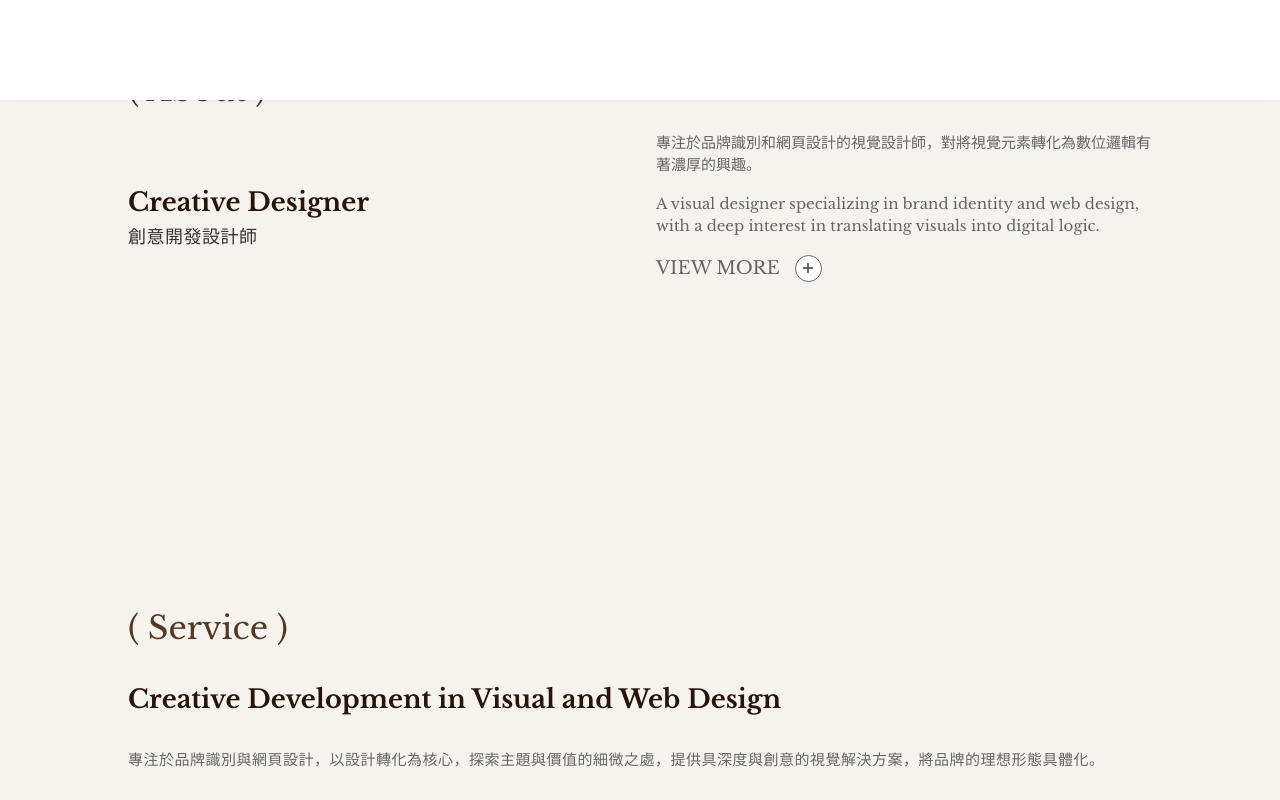
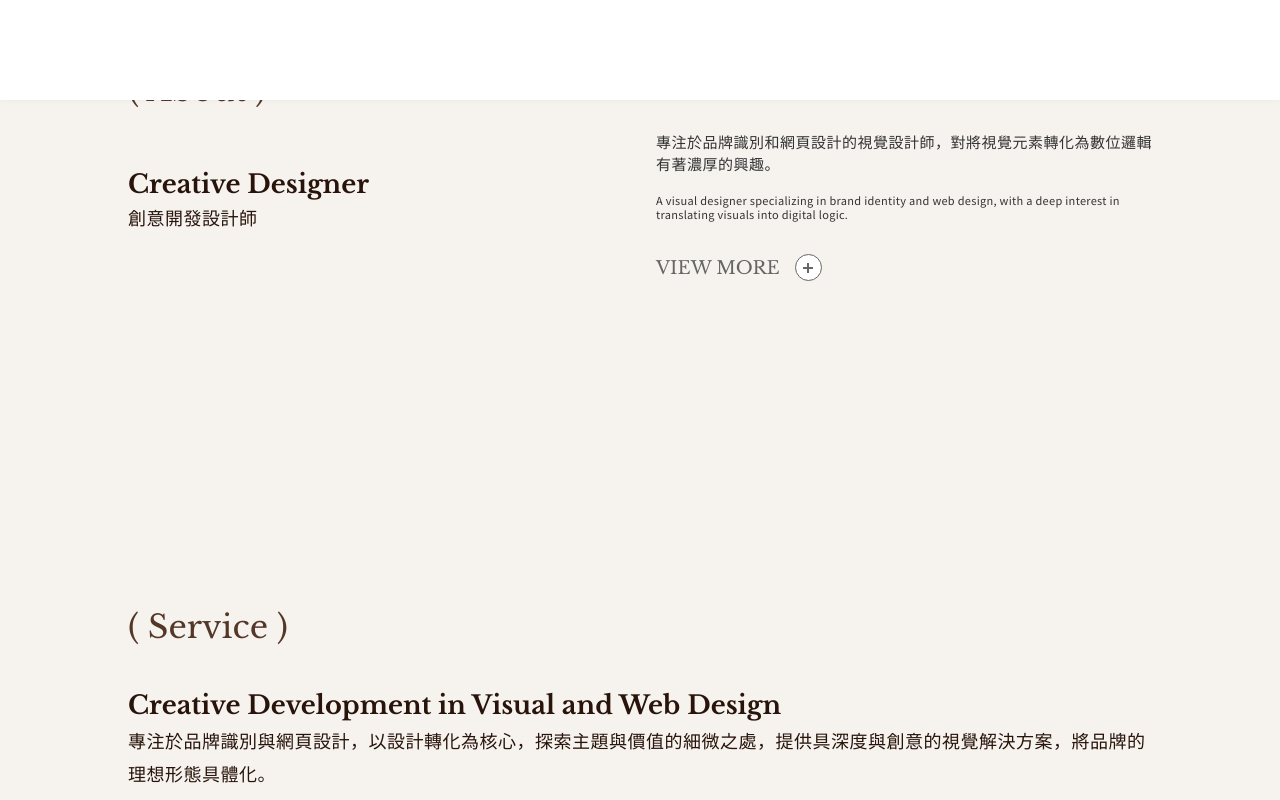
Before and after one commit to daiweiru0931-cmyk/ww_ww.studio, a React (Vite) app: page / in a window 1280 px wide. Shown: the part 1180-1980 px from the top of the page. Built offline with nearby package versions, Linux system fonts and the light colour scheme.

Commit message:
new color

```diff
--- a/src/App.css
+++ b/src/App.css
@@ -2,17 +2,18 @@
 :root {
   /*  顏色變數  */
   --background-color: #f6f3ef;
+  --title-color: #28140a;
   --text-color: #28140a;
-  --title-color: #28140a;
   --link-btn: #553728;
+  --btn-hover: #b09382;
   --label-color: #553728;
   --gray-color: #666;
-  --btn-hover: #a57864;
   --light-gray: #999;
-  --divider-color: #777;
+  --menu-btn: #fff;
+  --divider-color: #777; /* 虛線分隔線 */
   --footer-bg: #222;
   --footer-text: #ccc;
-  --footer-btn: #cda596;
+  --footer-btn: #b09382;
 }
 
 body {
@@ -44,14 +45,16 @@ ul {
 /*  Dark Mode 全頁黑底白字 */
 body.dark-mode {
   --background-color: #222;
+  --title-color: #fff;
   --text-color: #ccc;
-  --link-btn: #333;
-  --gray-color: #fff;
-  --btn-hover: #553728;
-  --divider-color: #999;
+  --label-color: #fff;
+  --gray-color: #ccc;
+  --light-gray: #aaa;
+  --menu-btn: #aaa;
+  --divider-color: #777;
   --footer-bg: #222;
-  --footer-text: #fff;
-  --footer-btn: #fff;
+  --footer-text: #ccc;
+  --footer-btn: #cda596;
 }
 
 /* Hero Section */
@@ -74,6 +77,10 @@ body.dark-mode {
   color: var(--gray-color);
 }
 
+.hero-left {
+  color: var(--title-color);
+}
+
 .hero-right {
   flex: 1;
   display: flex;
@@ -86,7 +93,7 @@ body.dark-mode {
   margin-top: 12px;
   margin-bottom: 3px;
   font-size: clamp(1rem, 1.5vw, 1.25rem);
-  color: var( --title-color);
+  color: var(--title-color);
 }
 
 .hero-right p {
@@ -208,14 +215,16 @@ body.dark-mode {
   font-size: clamp(1.25rem, 2vw, 1.75rem);
   font-weight: bold;
   color: var(--title-color);
-  margin: 50px 0 0 0;
+  margin: 2rem 0 0 0;
+  transition: color 0.5s ease;
 }
 
 .about-text p {
   font-size: clamp(0.9375rem, 1vw + 0.5rem, 1.125rem);
-  color: var(--text-color);
+  color: var(--title-color);
   letter-spacing: 0.5px;
   margin: 0;
+  transition: color 0.5s ease;
 }
 
 .about-description {
@@ -224,19 +233,20 @@ body.dark-mode {
   justify-content: center;
 }
 
-.about-description p {
+.about-description .des-zh {
   font-size: clamp(0.8125rem, 0.8vw + 0.3rem, 0.9375rem);
-  color: var(--gray-color);
+  color: var(--text-color);
   line-height: 1.5;
+  letter-spacing: 0.5px;
   margin: 0 0 1rem 0;
 }
 
-.about-description .about-des-p {
+.about-description .des-en {
   font-size: clamp(0.6875rem, 0.6vw + 0.2rem, 0.8125rem);
   font-family: 'Noto Sans TC', serif;
-  color: var(--gray-color);
-  line-height: 1.8;
-  letter-spacing: 0.5px;
+  color: var(--text-color);
+  line-height: 1.3;
+  letter-spacing: 0.3px;
   margin: 0 0 2rem 0;
   transition: color 0.5s ease;
 }
@@ -310,15 +320,16 @@ body.dark-mode {
   font-size: clamp(1.25rem, 2vw, 1.75rem);
   font-weight: bold;
   color: var(--title-color);
+  margin: 2rem 0 0 0;
   transition: color 0.5s ease;
 }
 
 .service-content p {
-  font-size: clamp(0.8125rem, 0.8vw + 0.3rem, 0.9375rem);
-  color: var(--gray-color);
+  font-size: clamp(0.9375rem, 1vw + 0.5rem, 1.125rem);
+  color: var(--title-color);
   line-height: 1.8;
   letter-spacing: 0.5px;
-  margin-bottom: 1rem;
+  margin: 0;
   transition: color 0.5s ease;
 }
 
@@ -693,9 +704,6 @@ body.dark-mode {
 ============================== */
 .info-box,
 .dropdown-intro-modal,
-.hero-right p,
-.about-text p,
-.about-description p,
 .service-content p,
 .service-item-left p,
 .service-item-right p,
--- a/src/App.jsx
+++ b/src/App.jsx
@@ -3,7 +3,6 @@ import HeaderMenu from "./components/HeaderMenu";
 import DecryptedText from "./components/DecryptedText";
 import InfoBox from "./components/InfoBox";
 import AccordionGallery from "./components/AccordionGallery";
-import SplitText from "./components/SplitText";
 import DarkModeMulti from "./components/DarkModeMulti";
 import Footer from "./components/Footer";
 import './App.css';
@@ -122,8 +121,8 @@ function App() {
               <p>創意開發設計師</p>
             </div>
             <div className="about-description">
-              <p>專注於品牌識別和網頁設計的視覺設計師，對將視覺元素轉化為數位邏輯有著濃厚的興趣。</p>
-              <p>A visual designer specializing in brand identity and web design, with a deep interest in translating visuals into digital logic.</p>
+              <p className="des-zh">專注於品牌識別和網頁設計的視覺設計師，對將視覺元素轉化為數位邏輯有著濃厚的興趣。</p>
+              <p className="des-en">A visual designer specializing in brand identity and web design, with a deep interest in translating visuals into digital logic.</p>
               <Link to="/about" className="view-more-btn">
                 <span className="btn-text">VIEW MORE</span>
                 <span className="btn-icon"></span>
--- a/src/components/AboutPage.css
+++ b/src/components/AboutPage.css
@@ -1,7 +1,17 @@
 :root {
-    --body-color: #f6f3ef;
+    --background-color: #f6f3ef;
+    --title-color: #28140a;
+    --text-color: #28140a;
+    --link-btn: #553728;
+    --btn-hover: #a57864;
+    --label-color: #553728;
+    --gray-color: #666;
+    --light-gray: #999;
+    --menu-btn: #fff;
+
+    --divider-color: #777; /* 虛線分隔線 */
     --text-color: #333;
-    --gray-color: #666;
+
     --light-gray: #ccc;
     --off-white: #fcfaf2;
     --header-height: 60px; /* ← 你 header 的真實高度 */
@@ -52,15 +62,15 @@ h1, h2, h3, h4, h5, h6 {
     justify-content: center;
 }
 
-.about-title {
+.about-page-label {
     font-size: clamp(3rem, 5vw, 4.5rem);
-    color: var(--gray-color);
+    color: var(--title-color);
     margin: 0 10%;
 }
 
-.about-subtitle {
+.about-page-subtitle {
     font-size: clamp(0.8125rem, 0.8vw + 0.3rem, 0.9375rem);
-    color: var(--gray-color);
+    color: var(--title-color);
     margin: 0 10%;
 }
 
@@ -78,7 +88,7 @@ h1, h2, h3, h4, h5, h6 {
     transition: opacity 0.5s ease;
     padding: 10px 20px;
     background-color: #222;
-    color: var(--light-gray);
+    color: #fff;
     border-radius: 10px 10px 0 0;
 }
 .scroll-text.fade-in { opacity: 1; }
@@ -95,7 +105,7 @@ h1, h2, h3, h4, h5, h6 {
 .folder-section {
     position: relative;
     width: 100%;
-    min-height: 120vh; /* 確保每一區要滑過足夠距離，下一區才會覆蓋 */
+    min-height: 150vh; /* 確保每一區要滑過足夠距離，下一區才會覆蓋 */
 }
 
 /* Sticky：固定在視窗 */
@@ -129,8 +139,9 @@ h1, h2, h3, h4, h5, h6 {
 
 /* Folder Content */
 .folder-content-container {
-    width: 100%;
-    margin: 0 auto;
+    width: 97%;
+    margin: 0;
+    left: 0;
 }
 
 .folder {
@@ -169,12 +180,12 @@ h1, h2, h3, h4, h5, h6 {
 ============================ */
 /* Profile Folder 背景色 */
 .folder-key-profile .folder {
-    background-color: #222;
+    background-color: #6a5650;
 }
 /* Profile folder 的 Tab */
 .tab-profile {
-    background-color: #222;
-    color: var(--off-white);
+    background-color: #6a5650;
+    color: #fff;
     border: none;
     border-bottom: none;
     border-radius: 10px 10px 0 0;
@@ -237,12 +248,12 @@ h1, h2, h3, h4, h5, h6 {
 ============================ */
 /* Skills Folder 背景色 */
 .folder-key-skills .folder {
-    background-color: #d6cfc4;
+    background-color: #b09382;
 }
 /* Skills folder 的 Tab */
 .tab-skills {
-    background-color: #d6cfc4;
-    color: #3d3422;
+    background-color: #b09382;
+    color: #fff;
     border: none;
     border-bottom: none;
     border-radius: 10px 10px 0 0;
@@ -254,11 +265,11 @@ h1, h2, h3, h4, h5, h6 {
 ============================ */
 /* Experiences Folder 背景色 */
 .folder-key-experiences .folder {
-    background-color: var(--off-white);
+    background-color: #cbc4b9;
 }
 /* Experiences folder 的 active Tab */
 .tab-experiences {
-    background-color: var(--off-white);
+    background-color: #cbc4b9;
     color: var(--title-color);
     border: none;
     border-bottom: none;
--- a/src/components/AboutPage.jsx
+++ b/src/components/AboutPage.jsx
@@ -101,8 +101,8 @@ const AboutPage = () => {
 
       {/* 第一屏 */}
       <section className="about-page-container">
-        <h1 className="about-title">( About ) me</h1>
-        <p className="about-subtitle">
+        <h1 className="about-page-label">( About ) me</h1>
+        <p className="about-page-subtitle">
           專注於品牌設計和網頁設計的細節設計師，對跨領域元素轉化為數位體驗有著濃厚的興趣。
         </p>
       </section>
--- a/src/components/HeaderMenu.css
+++ b/src/components/HeaderMenu.css
@@ -121,7 +121,7 @@
   display: flex;
   align-items: center;
   justify-content: center;
-  background-color: #fff;
+  background-color: var(--menu-btn);
   color: var(--link-btn);
   border: none;
   border-radius: 50%;
@@ -235,7 +235,7 @@
 
 .side-menu-list li a {
   font-size: 1.2rem;
-  color: var(--title-color);
+  color: var(--link-btn);
   transition: color 0.3s ease;
 }
 
--- a/src/components/HeaderMenu.jsx
+++ b/src/components/HeaderMenu.jsx
@@ -50,7 +50,7 @@ const HeaderMenu = () => {
         <Link
           to="/"
           className="logo"
-          style={{ cursor: "pointer", textDecoration: "none", color: "inherit" }}
+          style={{ cursor: "pointer", textDecoration: "none" }}
           onClick={() => setMenuOpen(false)}
         >
           WW Studio
```
